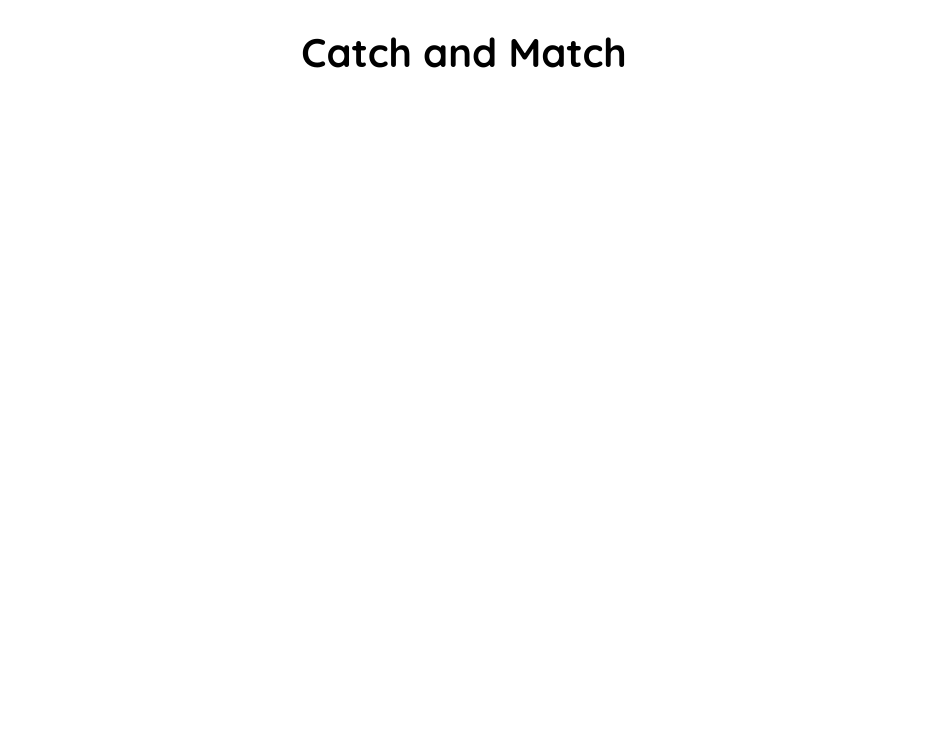
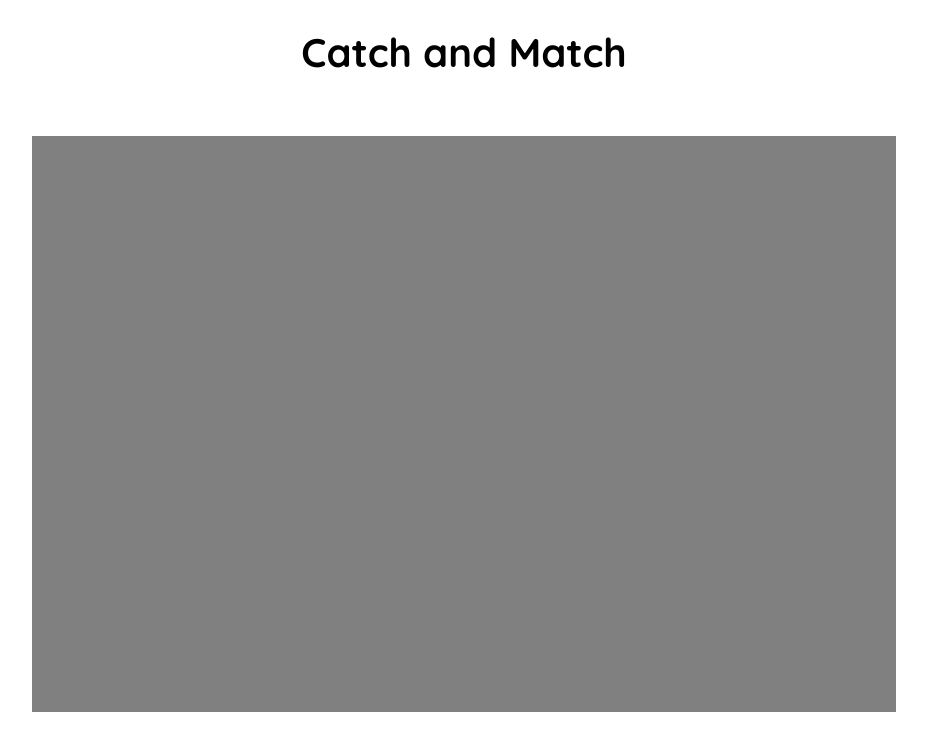
Before and after one commit to MhmtMutlu/redux-memory-game, a React (Create React App) app: page / in a window 1280 px wide. Shown: the top 750 px of the page, without its empty margins (176-1103 px from the left). Built offline with nearby package versions, Linux system fonts and the light colour scheme.

Commit message:
UI: PlayGround component was created and designed.

```diff
--- a/src/App.tsx
+++ b/src/App.tsx
@@ -1,10 +1,12 @@
 import Header from "./components/Header/Header";
+import PlayGround from "./components/PlayGround/PlayGround";
 import Layout from "./layout/Layout";
 
 function App() {
   return (
     <Layout>
       <Header />
+      <PlayGround />
     </Layout>
   );
 }
--- /dev/null
+++ b/src/components/PlayGround/PlayGround.tsx
@@ -0,0 +1,12 @@
+import React from 'react'
+import { GameBoard, PlayGroundContainer } from './styles'
+
+const PlayGround: React.FC = () => {
+  return (
+    <PlayGroundContainer>
+      <GameBoard />
+    </PlayGroundContainer>
+  )
+}
+
+export default PlayGround
--- /dev/null
+++ b/src/components/PlayGround/styles.ts
@@ -0,0 +1,16 @@
+import styled from "styled-components";
+
+export const PlayGroundContainer = styled.div`
+  width: 100%;
+  height: 80vh;
+  display: flex;
+  flex-direction: column;
+  justify-content: center;
+  align-items: center;
+`;
+
+export const GameBoard = styled.div`
+  width: 80%;
+  height: 90%;
+  background-color: grey;
+`;
```
